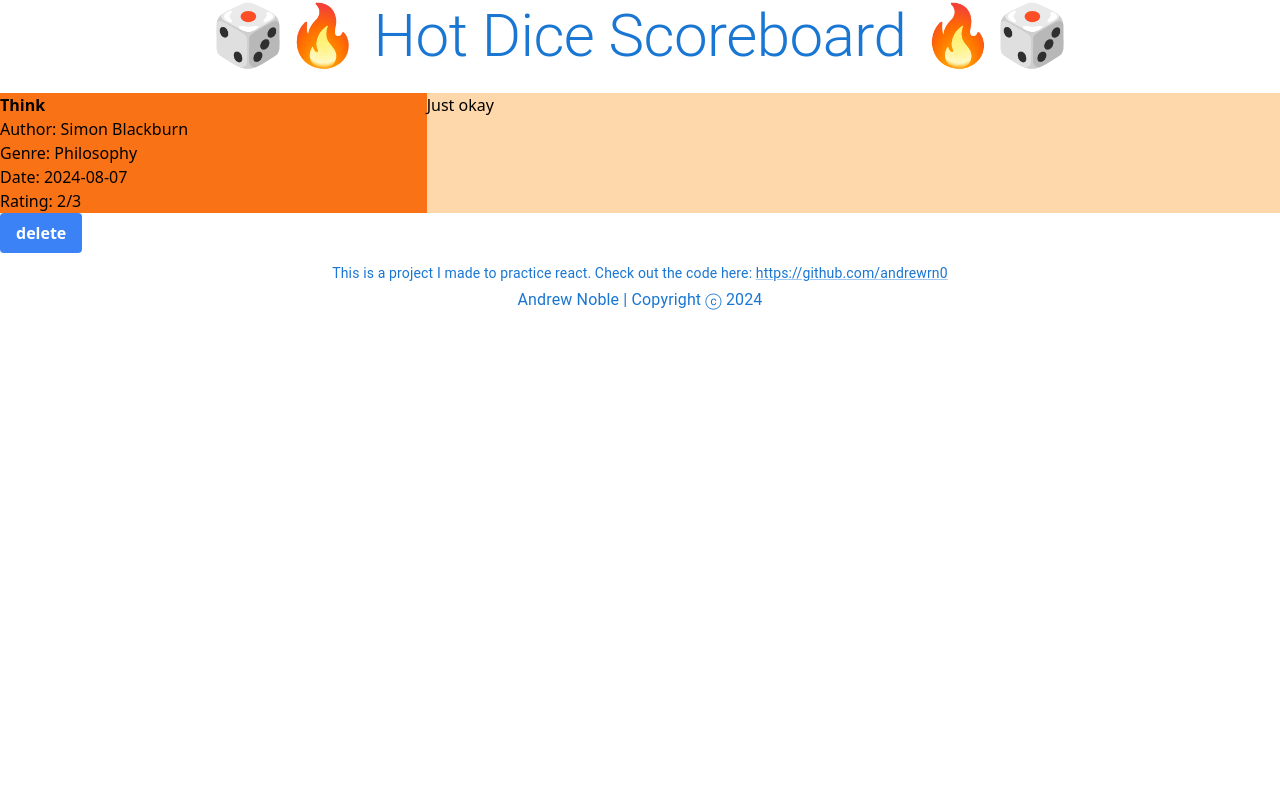
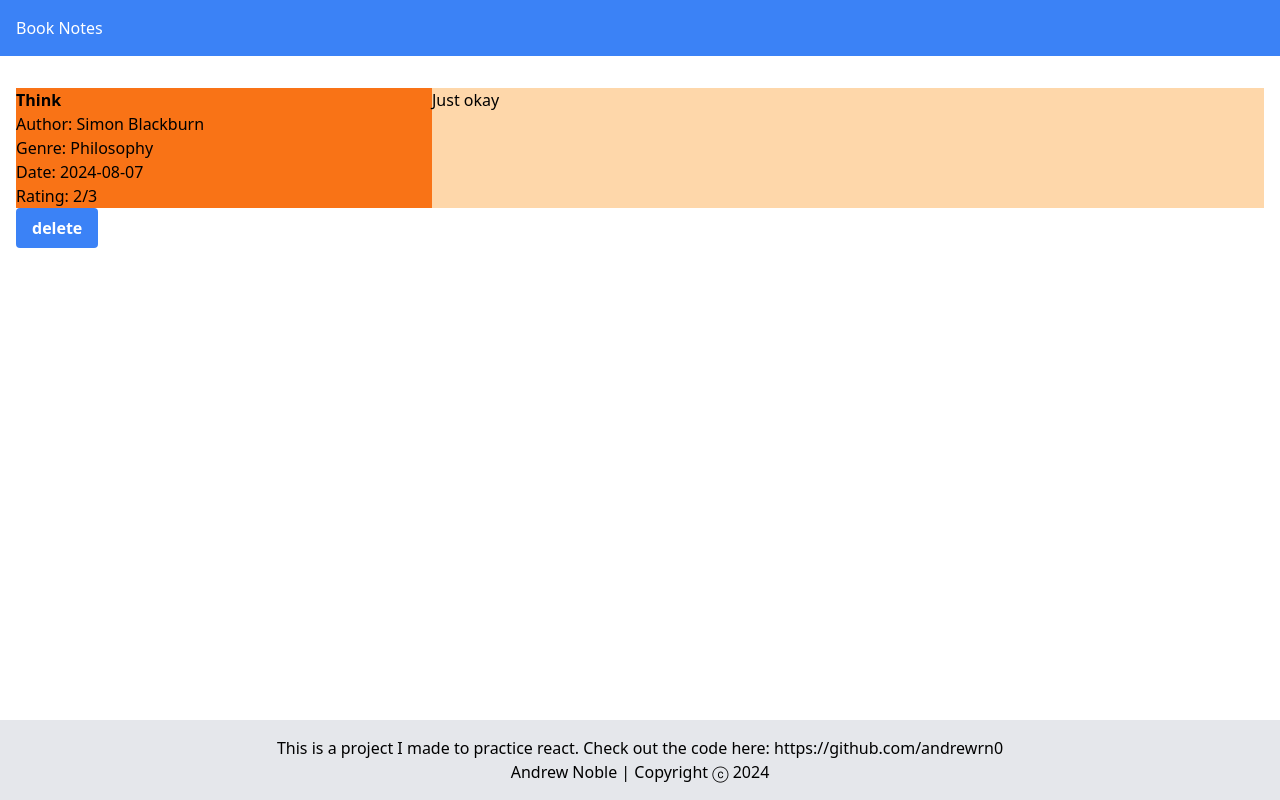
Before and after one commit to andrew-noble/book-notes, a React (Vite) app in the folder frontend/: page / in a window 1280 px wide. Built offline with nearby package versions, Linux system fonts and the light colour scheme.

Commit message:
Basic layouts

```diff
--- a/frontend/src/App.jsx
+++ b/frontend/src/App.jsx
@@ -11,7 +11,7 @@ const isPublic = import.meta.env.VITE_IS_PUBLIC;
 
 export default function App() {
   return (
-    <>
+    <div className="grid grid-rows-[auto_1fr_auto] min-h-screen">
       <Header />
       <BrowserRouter>
         <Routes>
@@ -19,6 +19,6 @@ export default function App() {
         </Routes>
       </BrowserRouter>
       <Footer />
-    </>
+    </div>
   );
 }
--- a/frontend/src/components/public/Footer.jsx
+++ b/frontend/src/components/public/Footer.jsx
@@ -1,27 +1,15 @@
 import React from "react";
-import Typography from "@mui/material/Typography";
-import Link from "@mui/material/Link";
 
 export default function Footer() {
   const year = new Date().getFullYear();
   return (
-    <footer style={{ marginTop: "10px" }}>
-      <Typography align="center" color="primary" variant="body2" gutterBottom>
+    <footer className="bg-gray-200 p-4 text-center">
+      <p>
         This is a project I made to practice react. Check out the code
         here:&nbsp;
-        <Link href="https://github.com/andrewrn0">
-          https://github.com/andrewrn0
-        </Link>
-      </Typography>
-      <Typography
-        align="center"
-        color="primary"
-        sx={{
-          width: "100%",
-        }}
-      >
-        Andrew Noble | Copyright ⓒ {year}
-      </Typography>
+        <a href="https://github.com/andrewrn0">https://github.com/andrewrn0</a>
+      </p>
+      <p>Andrew Noble | Copyright ⓒ {year}</p>
     </footer>
   );
 }
--- a/frontend/src/components/public/Header.jsx
+++ b/frontend/src/components/public/Header.jsx
@@ -1,18 +1,9 @@
 import React from "react";
-import { Typography } from "@mui/material";
 
 export default function Header() {
   return (
-    <header>
-      <Typography
-        variant="h2"
-        component="h1"
-        color="primary"
-        align="center"
-        gutterBottom
-      >
-        🎲🔥 Hot Dice Scoreboard 🔥🎲
-      </Typography>
+    <header className="bg-blue-500 text-white p-4">
+      <p>Book Notes</p>
     </header>
   );
 }
--- a/frontend/src/routes/AdminHome.jsx
+++ b/frontend/src/routes/AdminHome.jsx
@@ -3,9 +3,9 @@ import BookCard from "../components/public/BookCard";
 
 export default function AdminHome() {
   return (
-    <>
+    <div className="container mx-auto px-4 py-8">
       <BookCard />
       <ConfirmButton confirmText="Really Delete?" initialText="delete" />
-    </>
+    </div>
   );
 }
```
